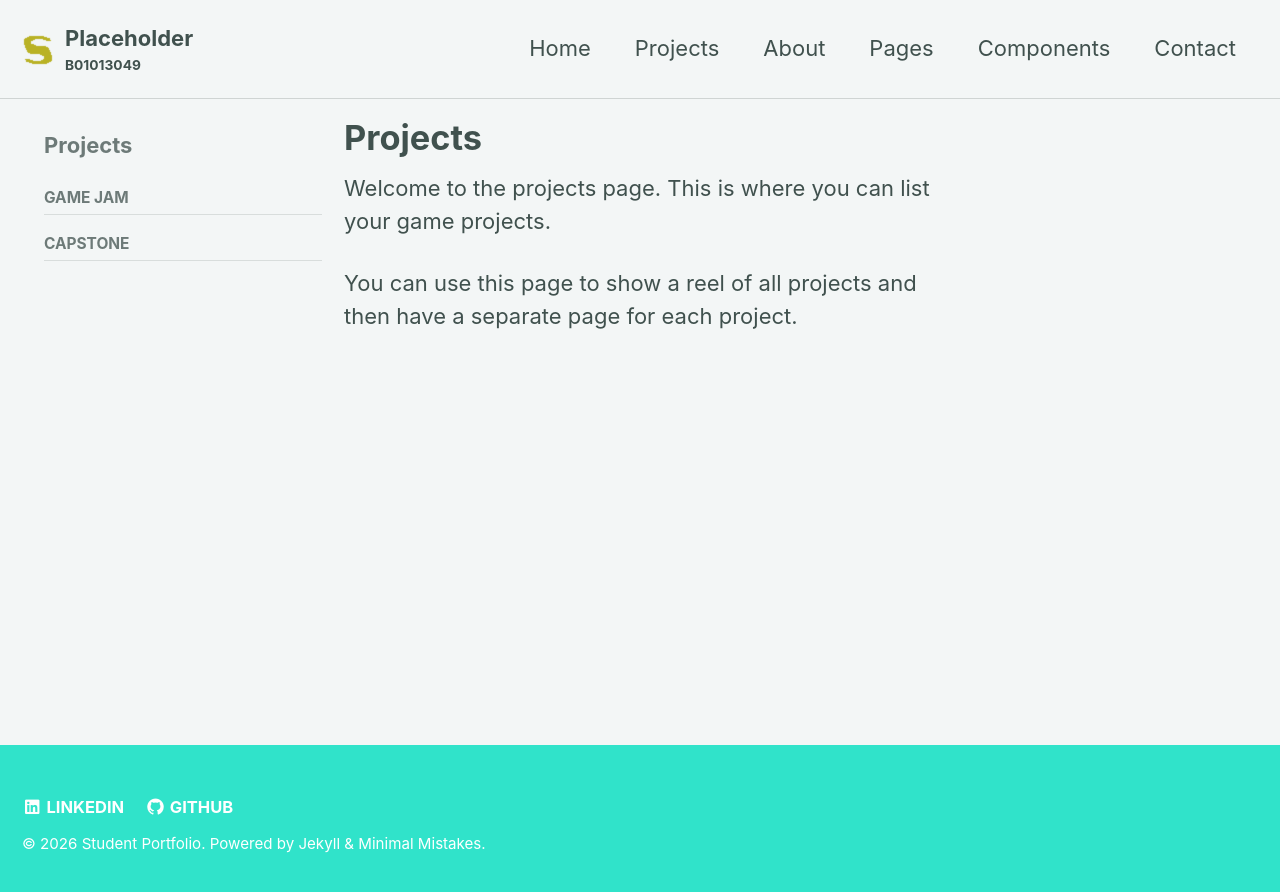
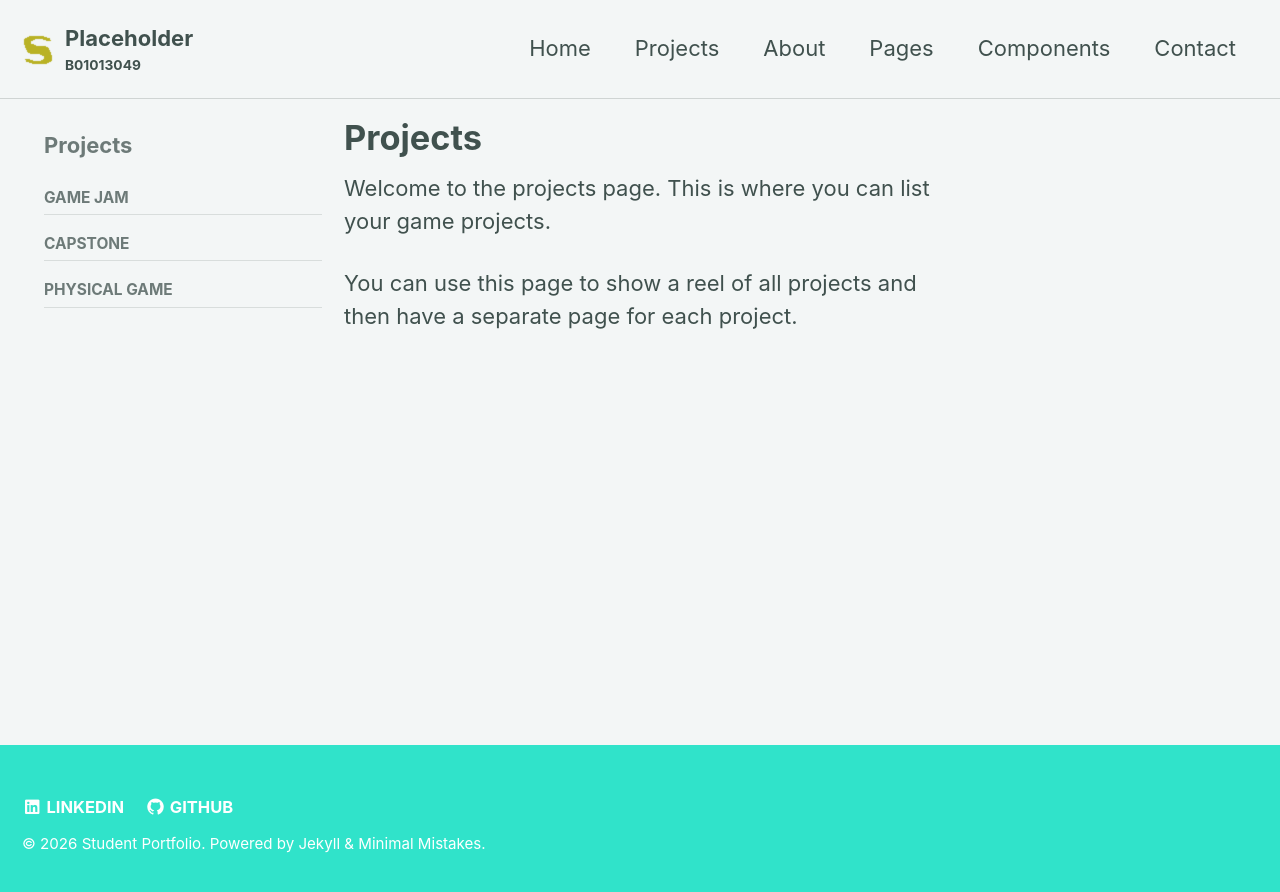
Before and after one commit to SethJ-2006/SethJ-2006.github.io, a Jekyll site: the page built from _pages/projects.md, in a window 1280 px wide. Shown: the top 892 px of the page. Built offline with Jekyll 4.4.1, drawn with Linux system fonts in a browser that asks for light colours.

Commit message:
Update navigation.yml

```diff
--- a/_data/navigation.yml
+++ b/_data/navigation.yml
@@ -34,6 +34,8 @@ projects:
     url: /projects/game-jam/
   - title: "Capstone"
     url: /projects/capstone/
+  - title: "Physical Game"
+    url: /projects/board-game/
 
 # Sidebar menu for the Pages page
 pages:
```
